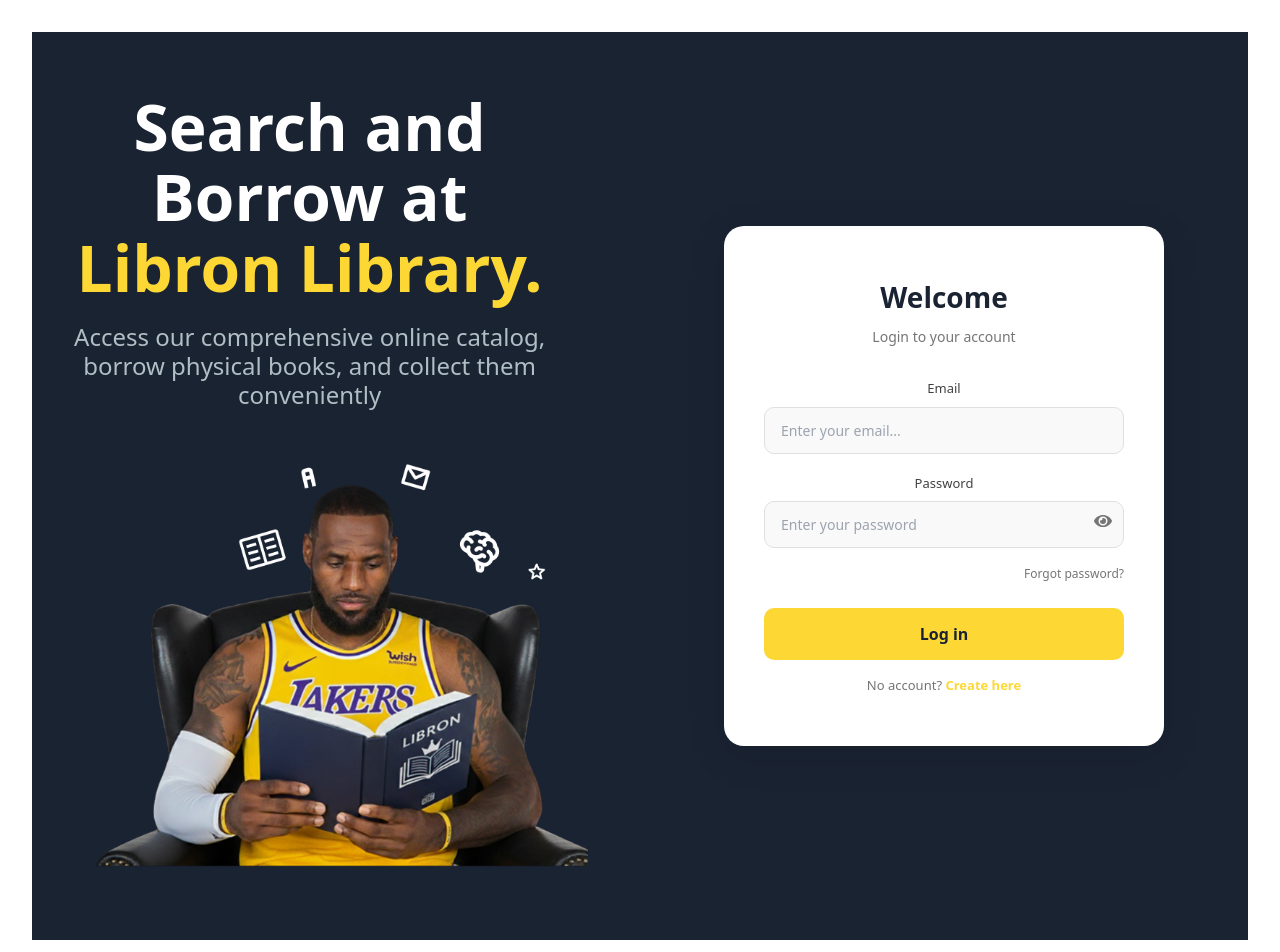
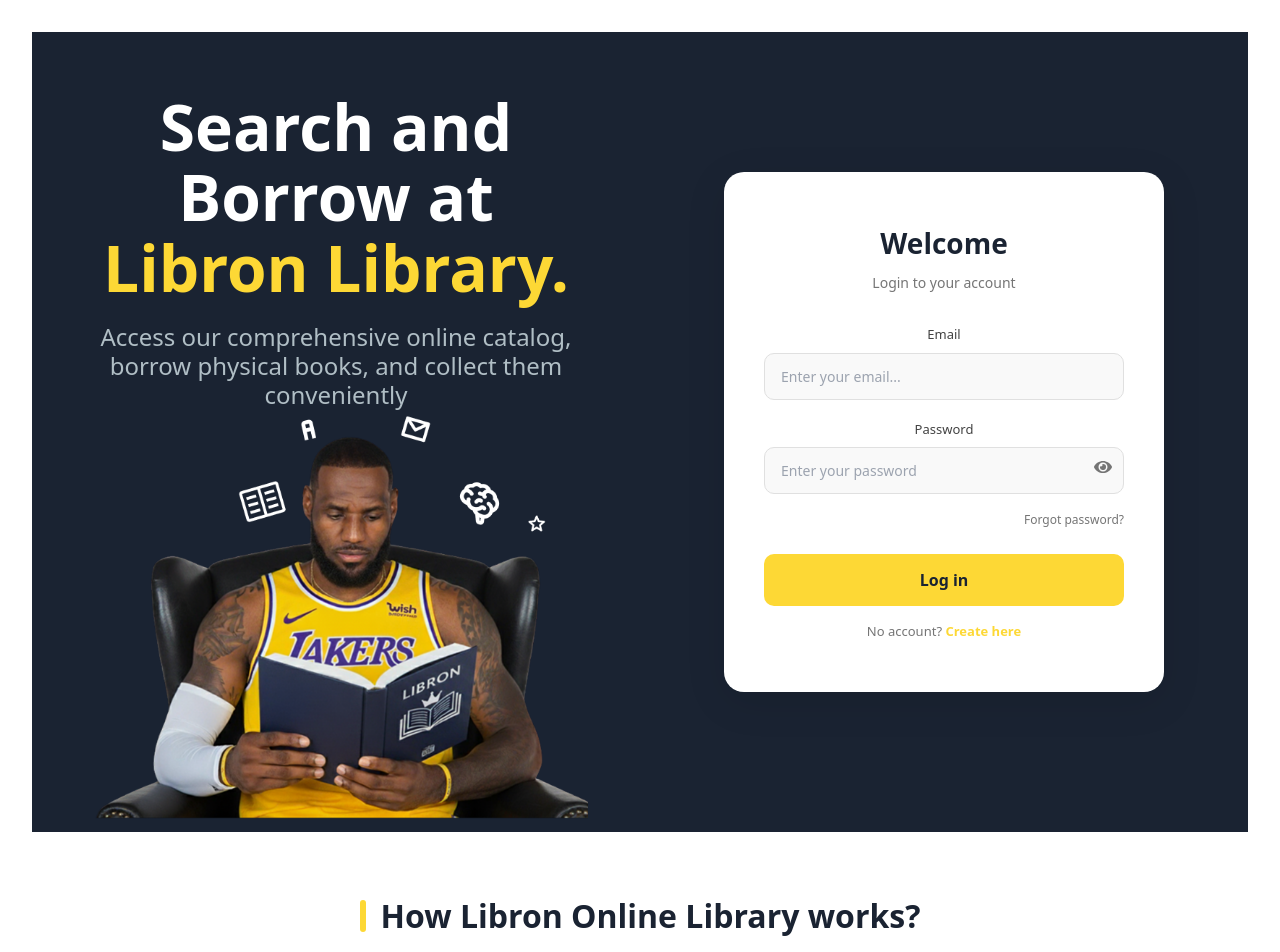
Before and after one commit to wntrpy/Libron-Online-Library, a React (Vite) app in the folder frontend/: page /login in a window 1280 px wide. Shown: the top 952 px of the page. Built offline with nearby package versions, Linux system fonts and the light colour scheme; no server answers.

Commit message:
fixed spacing in auth fields

```diff
--- a/frontend/src/pages/auth/ForgotPassword.jsx
+++ b/frontend/src/pages/auth/ForgotPassword.jsx
@@ -76,10 +76,11 @@
         <div
           style={{
             backgroundColor: "#111827",
-            padding: "40px",
+            padding: "40px 40px 0px 40px",
             color: "white",
             display: "flex",
             flexDirection: "column",
+            justifyContent: "space-between",
             gap: "20px",
           }}
         >
@@ -98,7 +99,7 @@
           <img
             src={loginImage}
             alt="Library Illustration"
-            style={{ width: "100%", maxHeight: "320px", objectFit: "contain" }}
+            style={{ width: "100%", maxHeight: "320px", objectFit: "contain", marginTop: "auto", }}
           />
         </div>
 
--- a/frontend/src/pages/auth/Login.jsx
+++ b/frontend/src/pages/auth/Login.jsx
@@ -65,14 +65,16 @@
           style={{
             flex: 1,
             color: "white",
-            padding: "60px 40px",
+            padding: "60px 40px 0px 40px",
             display: "flex",
             flexDirection: "column",
-            justifyContent: "space-between",
+            justifyContent: "flex-start",
             alignItems: "flex-start",
+            position: "relative",
           }}
         >
-          <div style={{ maxWidth: "90%" }}>
+
+          <div style={{ maxWidth: "100%" }}>
             <h1
               style={{
                 fontSize: "64px",
@@ -99,14 +101,25 @@
           </div>
 
           {/* Hero Image */}
-          <div style={{ width: "100%", display: "flex", justifyContent: "center" }}>
+          <div
+            style={{
+              position: "absolute",
+              bottom: "0",
+              left: "0",
+              width: "100%",
+              display: "flex",
+              justifyContent: "center",
+              pointerEvents: "none",
+
+            }}
+          >
+
             <img
               src={loginImage}
               alt="Student reading"
               style={{
-                maxHeight: "430px",
+                height: "430px",
                 objectFit: "contain",
-                width: "100%",
               }}
             />
           </div>
@@ -331,7 +344,7 @@
       </div>
 
       {/* Features Section */}
-      <div style={{ backgroundColor: "white", padding: "60px 40px", borderTop: "4px solid #ffff" }}>
+      <div style={{ backgroundColor: "white", padding: "60px 40px", borderTop: "0px solid #ffff" }}>
         <div style={{ maxWidth: "1200px", margin: "0 auto" }}>
           <h2
             style={{
```
Also changed, not shown: 1 other file (tests, documents, lock files or other folders).
